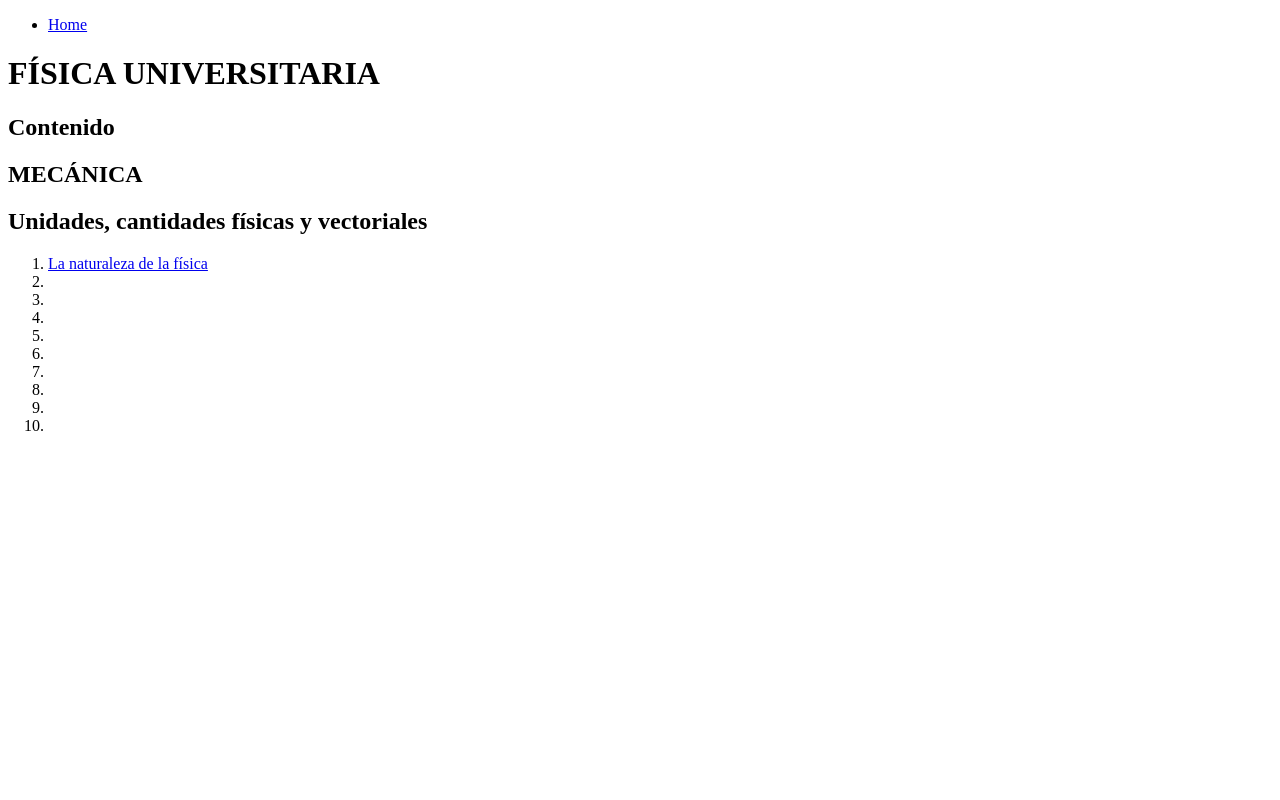
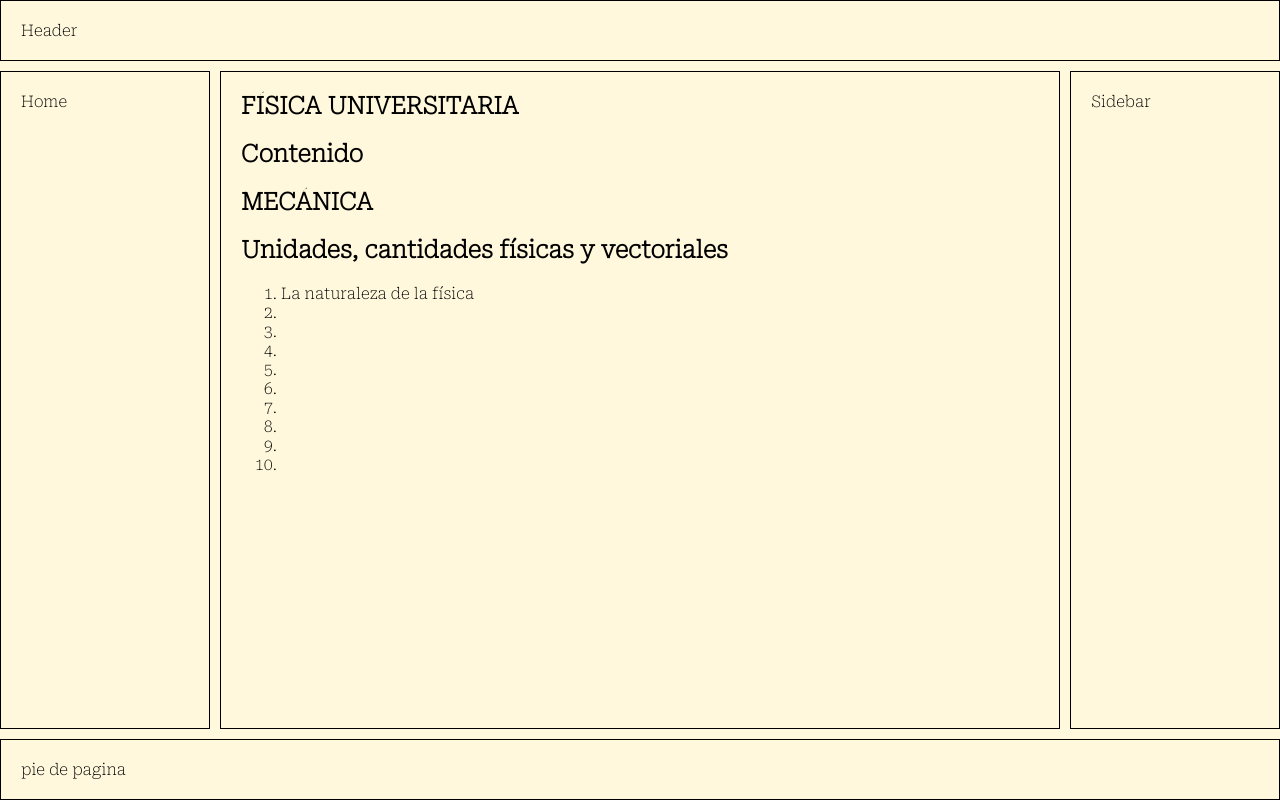
Before and after one commit to JReales/FisicaUniversitaria, a plain HTML site: page index.html in a window 1280 px wide. Drawn offline with Linux system fonts and the light colour scheme.

Commit message:
primeros detalles de estilo

```diff
--- a/index.html
+++ b/index.html
@@ -5,20 +5,32 @@
     <meta http-equiv="X-UA-Compatible" content="IE=edge" />
     <meta name="viewport" content="width=device-width, initial-scale=1.0" />
     <title>Física universitaria</title>
+    <!--fuente-->
+    <link rel="preconnect" href="https://fonts.googleapis.com" />
+    <link rel="preconnect" href="https://fonts.gstatic.com" crossorigin />
+    <link
+      href="https://fonts.googleapis.com/css2?family=Roboto+Serif:wght@100&display=swap"
+      rel="stylesheet"
+    />
+    <link href="main.css" rel="stylesheet">
   </head>
 
   <body>
-    <header>
-      <nav>
+    <div class="container">
+
+     <header class="header">
+       Header
+     </header>
+
+     <nav class="navbar">
       <ul>
         <li><a href="index.html">Home</a></li>
       </ul>
      </nav>
-    </header>
+
+     <article class="content">
       <h1>FÍSICA UNIVERSITARIA</h1>
       <h2>Contenido</h2>
-
-    <div>
       <h2>MECÁNICA</h2>
       <h2>Unidades, cantidades físicas y vectoriales</h2>
       <ol>
@@ -33,6 +45,14 @@
        <li></li>
        <li></li>
       </ol>
+     </article>
+
+     <aside class="side">
+      Sidebar
+     </aside>
+
+     <footer class="footer">pie de pagina</footer>
+
     </div>
   </body>
 </html>
--- /dev/null
+++ b/main.css
@@ -0,0 +1,91 @@
+body {
+ margin: 0;
+ font-size: 1em;
+ background-color: #fff8dc;
+ font-family: "Roboto Serif", sans-serif;
+}
+
+ul {
+ list-style-type: none;
+ padding: 0;
+ margin: 0;
+}
+
+a {
+ color: inherit;
+ text-decoration: none;
+}
+
+h1 {
+ margin: 0;
+}
+
+/* CSS GRID */
+.container > * {
+ padding: 20px;
+ border: 1px solid;
+}
+
+.header {
+ grid-area: header;
+}
+
+.content {
+ grid-area: content;
+}
+
+.navbar {
+ grid-area: navbar;
+}
+
+.side {
+ grid-area: sidebar;
+}
+
+.footer {
+ grid-area: footer;
+}
+
+.container {
+ display: grid;
+ grid-gap: 10px;
+ min-height: 100vh;
+
+ grid-template-rows: auto auto 1fr;
+ grid-template-areas:
+  "header"
+  "navbar"
+  "content"
+  "sidebar"
+  "footer";
+}
+
+@media (min-width: 500px) {
+ nav ul {
+  display: flex;
+  justify-content: space-between;
+ }
+ .container {
+  grid-template-columns: 1fr 3fr;
+  grid-template-areas:
+  "header header"
+  "navbar navbar"
+  "sidebar content"
+  "footer footer";
+ }
+}
+
+@media (min-width: 700px) {
+ nav ul {
+  flex-direction: column;
+ }
+ .container {
+  grid-template-rows: auto 1fr 1fr;
+  grid-template-columns: 1fr 4fr 1fr;
+  grid-template-areas:
+  "header header header"
+  "navbar content sidebar"
+  "navbar content sidebar"
+  "footer footer footer";
+ }
+}
```
Also changed, not shown: Cap1/cap1-1.html (+47 -8 lines). Lines whose indentation alone changed are shown as unchanged.
